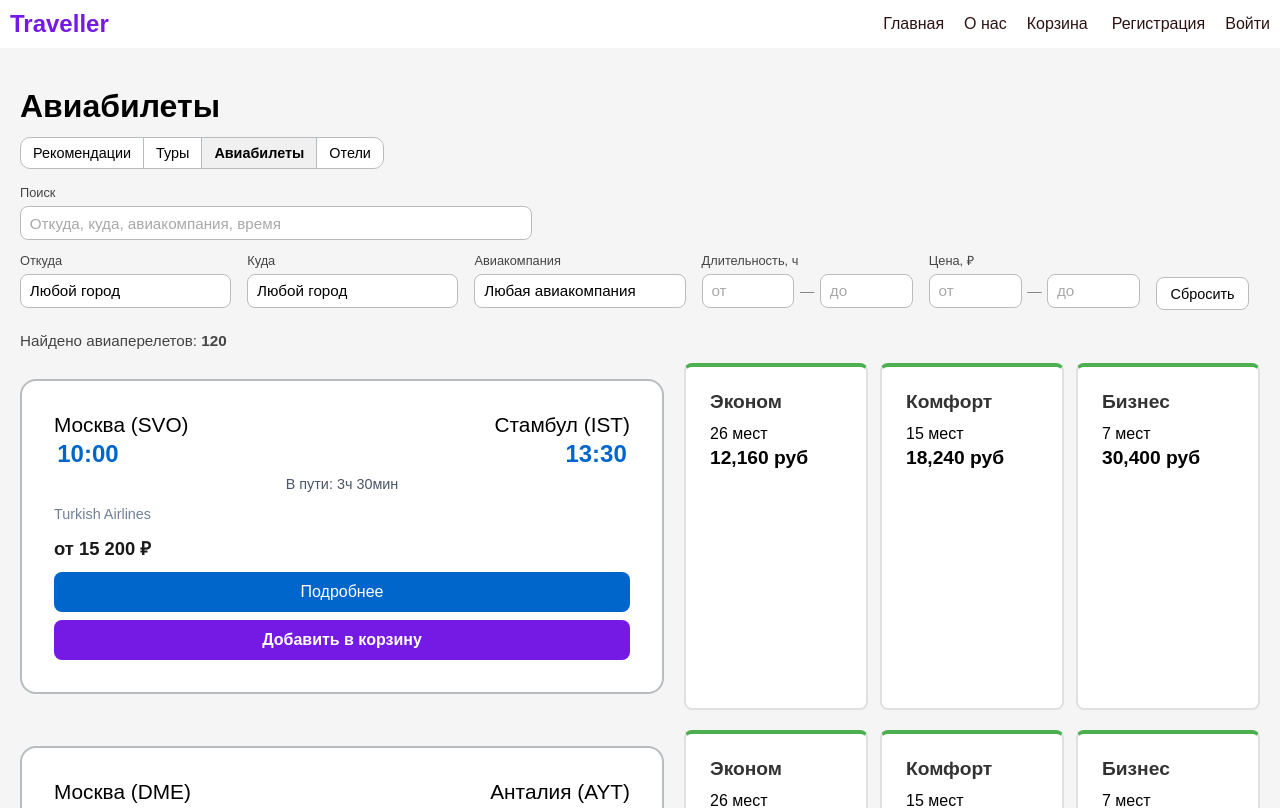
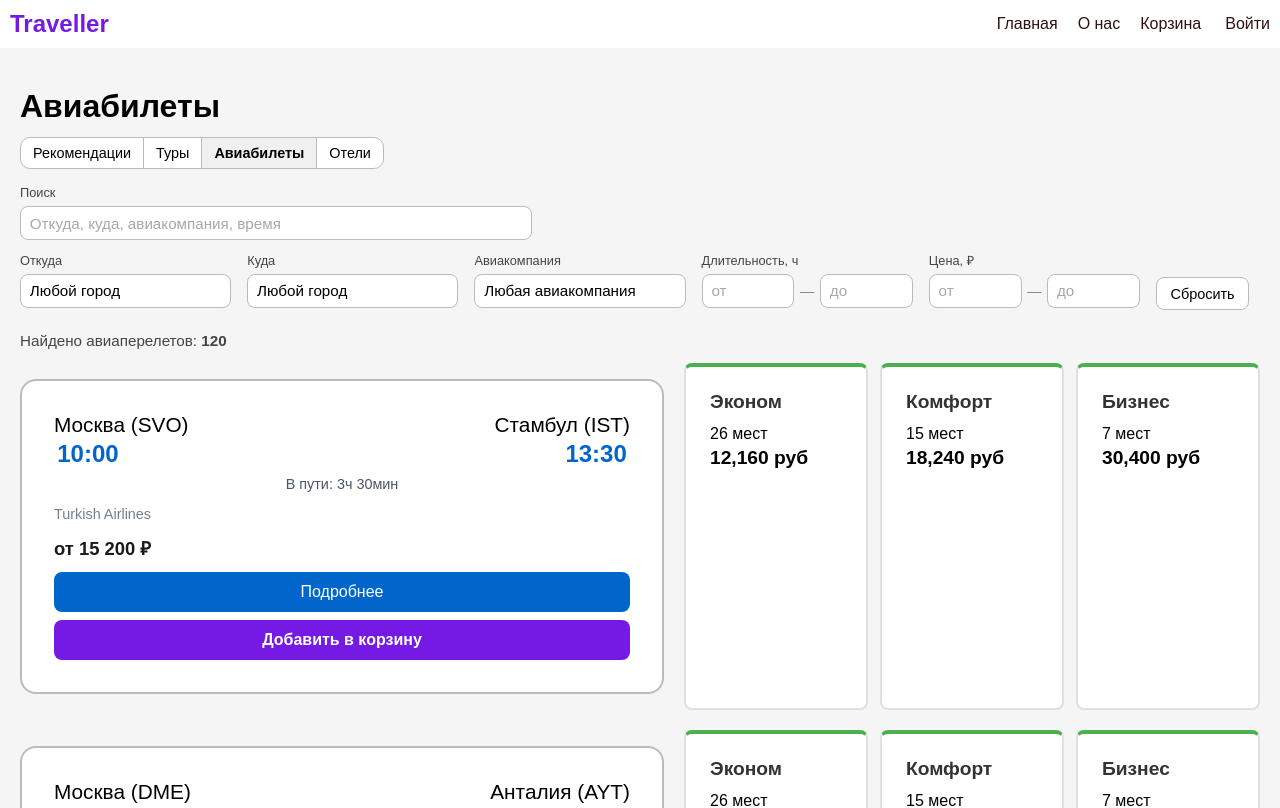
Before and after one commit to AuyLisa/Traveller-React-open-repo, a React (Vite) app: page /avia in a window 1280 px wide. Shown: the top 808 px of the page. Built offline with nearby package versions, Linux system fonts and the light colour scheme.

Commit message:
remove register link from nav

```diff
--- a/src/components/header/Header.jsx
+++ b/src/components/header/Header.jsx
@@ -43,10 +43,11 @@ function Header() {
               </li>
             </>
           ) : (
-            <>
-              <li><Link className="header__link" to="/registration">Регистрация</Link></li>
-              <li><Link className="header__link" to="/login">Войти</Link></li>
-            </>
+            <li>
+              <Link className="header__link" to="/login">
+                Войти
+              </Link>
+            </li>
           )}
         </ul>
       </nav>
--- a/src/components/registration-form/RegistrationForm.jsx
+++ b/src/components/registration-form/RegistrationForm.jsx
@@ -140,7 +140,7 @@ function RegistrationForm() {
       </button>
 
       <p className="registration-form__login-link">
-        Уже есть аккаунт? <a href="/login" onClick={handleLogin}> Войти</a>
+        Уже есть аккаунт? <a href="/login" onClick={handleLogin}>Войти</a>
       </p>
     </form>
   );
```
